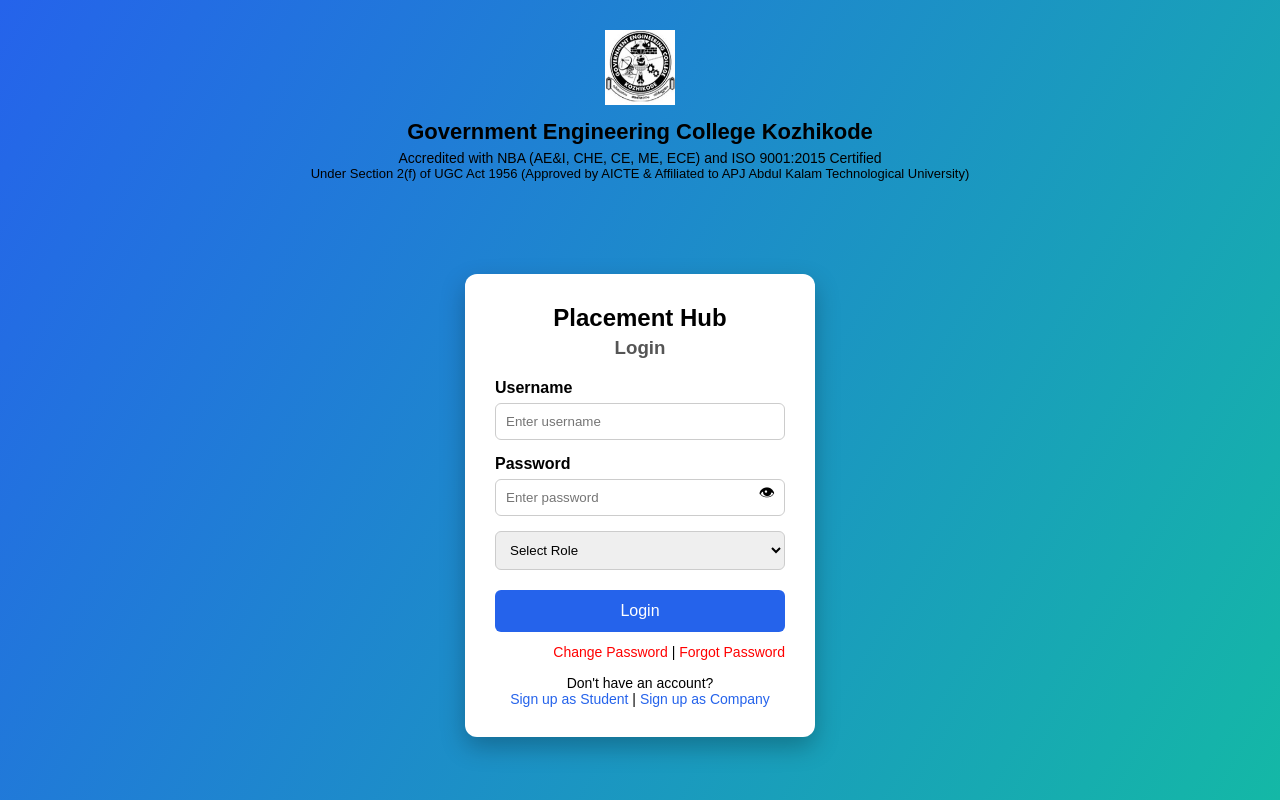
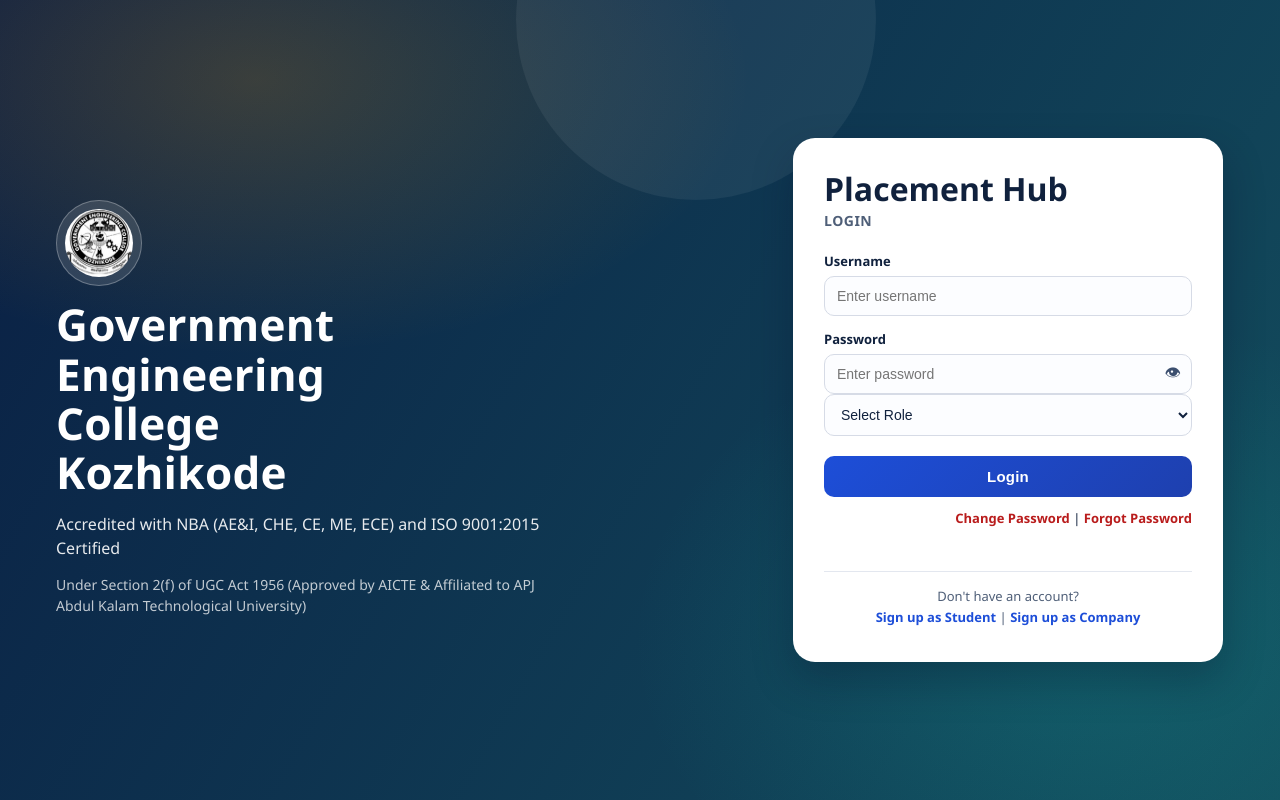
Before and after one commit to HimaPH05/Placement-Hub, a PHP site: page /login.php in a window 1280 px wide. Run offline with PHP 8.4, Linux system fonts and the light colour scheme.

Commit message:
login ui

```diff
--- a/login.css
+++ b/login.css
@@ -1,189 +1,257 @@
-*{
-margin:0;
-padding:0;
-box-sizing:border-box;
-font-family:Arial, sans-serif;
+* {
+  margin: 0;
+  padding: 0;
+  box-sizing: border-box;
 }
 
-/* BODY BACKGROUND */
-
-body{
-min-height:100vh;
-background:linear-gradient(120deg,#2563eb,#14b8a6);
-display:flex;
-flex-direction:column;
-align-items:center;
+:root {
+  --bg-1: #0a1f44;
+  --bg-2: #134e5e;
+  --accent: #f59e0b;
+  --panel: #ffffff;
+  --text-dark: #10213d;
+  --text-soft: #4f5f78;
+  --line: #d6dbe6;
 }
 
-/* HEADER */
-
-.college-header{
-text-align:center;
-padding:30px 20px;
-
-
-
-
+body {
+  min-height: 100vh;
+  display: grid;
+  grid-template-columns: minmax(320px, 1.15fr) minmax(320px, 0.85fr);
+  align-items: stretch;
+  background:
+    radial-gradient(900px 500px at 20% 10%, rgba(245, 158, 11, 0.2), transparent 55%),
+    radial-gradient(700px 500px at 85% 80%, rgba(20, 184, 166, 0.2), transparent 65%),
+    linear-gradient(120deg, var(--bg-1), var(--bg-2));
+  color: #fff;
+  font-family: "Segoe UI", "Trebuchet MS", Verdana, sans-serif;
+  overflow-x: hidden;
 }
 
-/* LOGO */
-
-.college-logo{
-width:70px;
-margin-bottom:10px;
+.college-header {
+  padding: 56px 56px 40px;
+  display: flex;
+  flex-direction: column;
+  justify-content: center;
+  gap: 14px;
+  position: relative;
 }
 
-/* COLLEGE NAME */
-
-.college-name{
-font-size:22px;
-font-weight:600;
-margin-bottom:5px;
+.college-header::before {
+  content: "";
+  position: absolute;
+  width: 360px;
+  height: 360px;
+  border-radius: 50%;
+  right: -140px;
+  top: -160px;
+  background: rgba(255, 255, 255, 0.06);
+  pointer-events: none;
 }
 
-/* TEXT */
-
-.college-text{
-font-size:14px;
-color:black;
+.college-logo {
+  width: 86px;
+  height: 86px;
+  border-radius: 50%;
+  padding: 8px;
+  background: rgba(255, 255, 255, 0.12);
+  border: 1px solid rgba(255, 255, 255, 0.28);
 }
 
-.college-text-small{
-font-size:13px;
-color:black;
+.college-name {
+  font-size: clamp(28px, 4vw, 44px);
+  line-height: 1.12;
+  max-width: 14ch;
+  font-weight: 750;
+  letter-spacing: 0.3px;
+  color: #fff;
 }
 
-/* LOGIN CONTAINER */
-
-.container{
-flex:1;
-width:100%;
-display:flex;
-justify-content:center;
-align-items:center;
-padding:20px;
+.college-text {
+  max-width: 58ch;
+  line-height: 1.5;
+  color: rgba(255, 255, 255, 0.9);
+  font-size: 16px;
 }
 
-/* LOGIN CARD */
-
-.card{
-background:white;
-width:350px;
-padding:30px;
-border-radius:12px;
-box-shadow:0 10px 25px rgba(0,0,0,0.25);
+.college-text-small {
+  max-width: 62ch;
+  line-height: 1.5;
+  color: rgba(255, 255, 255, 0.75);
+  font-size: 14px;
 }
 
-/* TITLES */
-
-.card h2{
-text-align:center;
-margin-bottom:5px;
+.container {
+  display: flex;
+  align-items: center;
+  justify-content: center;
+  padding: 36px;
 }
 
-.card h3{
-text-align:center;
-margin-bottom:20px;
-color:#555;
+.card {
+  width: min(430px, 100%);
+  background: var(--panel);
+  color: var(--text-dark);
+  border-radius: 22px;
+  padding: 34px 30px;
+  box-shadow: 0 18px 40px rgba(5, 18, 43, 0.3);
+  border: 1px solid rgba(255, 255, 255, 0.5);
 }
 
-/* LABEL */
-
-label{
-display:block;
-margin-top:15px;
-font-weight:600;
+.card h2 {
+  font-size: 32px;
+  line-height: 1;
+  margin-bottom: 6px;
+  font-weight: 800;
+  color: var(--text-dark);
 }
 
-/* INPUT */
-
-input{
-width:100%;
-padding:10px;
-margin-top:6px;
-border-radius:6px;
-border:1px solid #ccc;
+.card h3 {
+  font-size: 14px;
+  margin-bottom: 22px;
+  font-weight: 600;
+  letter-spacing: 0.5px;
+  color: var(--text-soft);
+  text-transform: uppercase;
 }
 
-/* SELECT */
-
-select{
-width:100%;
-padding:10px;
-margin-top:15px;
-border-radius:6px;
-border:1px solid #ccc;
+label {
+  display: block;
+  margin-top: 14px;
+  margin-bottom: 6px;
+  font-size: 13px;
+  font-weight: 700;
+  color: var(--text-dark);
 }
 
-/* PASSWORD */
-
-.password-wrapper{
-position:relative;
+input,
+select {
+  width: 100%;
+  padding: 11px 12px;
+  border-radius: 10px;
+  border: 1px solid var(--line);
+  background: #fcfdff;
+  color: var(--text-dark);
+  font-size: 14px;
+  outline: none;
+  transition: border-color 0.2s ease, box-shadow 0.2s ease;
 }
 
-.password-wrapper span{
-position:absolute;
-right:10px;
-top:50%;
-transform:translateY(-50%);
-cursor:pointer;
+input:focus,
+select:focus {
+  border-color: #2f6df6;
+  box-shadow: 0 0 0 3px rgba(47, 109, 246, 0.18);
 }
 
-/* BUTTON */
-
-button{
-width:100%;
-margin-top:20px;
-padding:12px;
-border:none;
-background:#2563eb;
-color:white;
-font-size:16px;
-border-radius:6px;
-cursor:pointer;
+.password-wrapper {
+  position: relative;
 }
 
-button:hover{
-background:#1e4ed8;
+.password-wrapper span {
+  position: absolute;
+  right: 11px;
+  top: 50%;
+  transform: translateY(-50%);
+  cursor: pointer;
+  color: #3c4f6f;
 }
 
-/* ERROR */
-
-.error{
-color:red;
-text-align:center;
-margin-top:10px;
+button {
+  width: 100%;
+  margin-top: 20px;
+  padding: 12px;
+  border: 0;
+  border-radius: 10px;
+  background: linear-gradient(135deg, #1d4ed8, #1e40af);
+  color: #fff;
+  font-size: 15px;
+  font-weight: 700;
+  letter-spacing: 0.2px;
+  cursor: pointer;
+  transition: transform 0.16s ease, box-shadow 0.16s ease;
 }
 
-/* SIGNUP */
-
-.signup-section{
-margin-top:15px;
-text-align:center;
-font-size:14px;
+button:hover {
+  transform: translateY(-1px);
+  box-shadow: 0 10px 20px rgba(29, 78, 216, 0.28);
 }
 
-.signup-section a{
-color:#2563eb;
-text-decoration:none;
+.change-password-section {
+  margin-top: 12px;
+  text-align: right;
+  font-size: 13px;
 }
 
-.signup-section a:hover{
-text-decoration:underline;
+.change-password-section a {
+  color: #b91c1c;
+  text-decoration: none;
+  font-weight: 600;
 }
 
-.change-password-section{
-margin-top:12px;
-text-align:right;
-font-size:14px;
+.change-password-section a:hover {
+  text-decoration: underline;
 }
 
-.change-password-section a{
-color:red;
-text-decoration:none;
+.error {
+  color: #b91c1c;
+  text-align: center;
+  margin-top: 10px;
+  font-size: 13px;
+  min-height: 18px;
 }
 
-.change-password-section a:hover{
-color:#b91c1c;
-text-decoration:underline;
+#logoutMessage {
+  color: #15803d !important;
+  margin-top: 8px;
+  font-size: 13px;
 }
+
+.signup-section {
+  margin-top: 16px;
+  padding-top: 14px;
+  border-top: 1px solid #e3e7ef;
+  text-align: center;
+  font-size: 13px;
+  color: var(--text-soft);
+  line-height: 1.6;
+}
+
+.signup-section a {
+  color: #1d4ed8;
+  text-decoration: none;
+  font-weight: 700;
+}
+
+.signup-section a:hover {
+  text-decoration: underline;
+}
+
+@media (max-width: 980px) {
+  body {
+    grid-template-columns: 1fr;
+  }
+
+  .college-header {
+    padding: 40px 22px 18px;
+    text-align: center;
+    align-items: center;
+  }
+
+  .college-name {
+    max-width: 20ch;
+  }
+
+  .college-text,
+  .college-text-small {
+    max-width: 72ch;
+  }
+
+  .container {
+    padding: 14px 16px 32px;
+  }
+
+  .card {
+    padding: 28px 22px;
+    border-radius: 16px;
+  }
+}
--- a/login.php
+++ b/login.php
@@ -22,8 +22,9 @@ if (isset($_SESSION["role"])) {
 <html lang="en">
 <head>
 <meta charset="UTF-8">
+<meta name="viewport" content="width=device-width, initial-scale=1.0">
 <title>Placement Hub Login</title>
-<link rel="stylesheet" href="login.css?v=2">
+<link rel="stylesheet" href="login.css?v=3">
 </head>
 
 <body>
```
